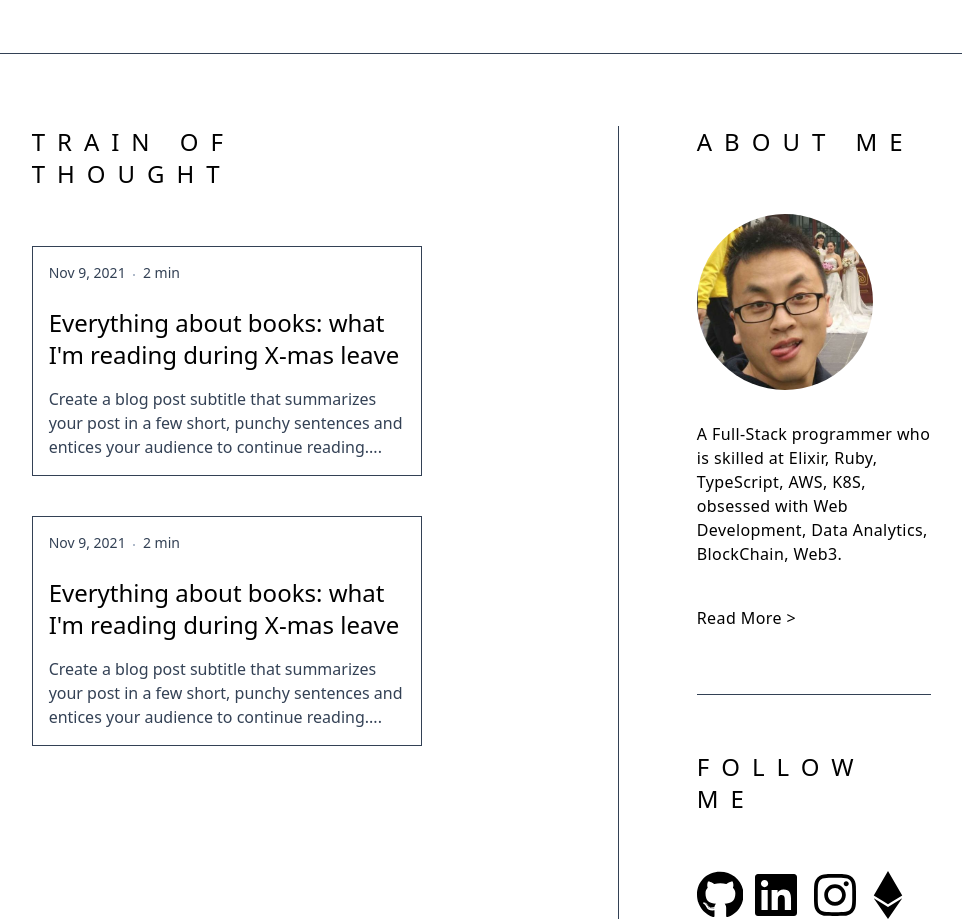
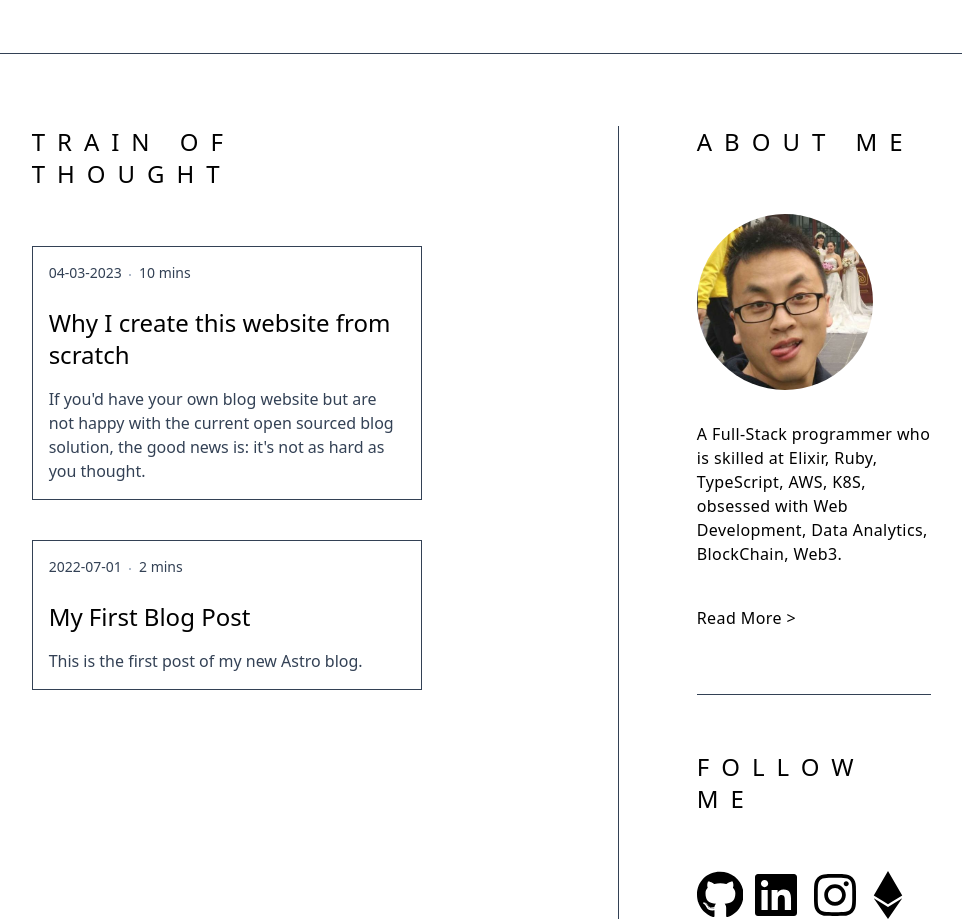
Before and after one commit to edxzh/edwardzhou.com, an Astro site: page / in a window 1280 px wide. Shown: the part 1385-2307 px from the top of the page, without its empty margins (217-1179 px from the left). Built offline with nearby package versions, Linux system fonts and the light colour scheme; Astro itself is replaced by a stand-in of ours; some packages are replaced by stand-ins of ours.

Commit message:
Read latest 10 blogs for home page

```diff
--- a/src/components/home/Blogs.astro
+++ b/src/components/home/Blogs.astro
@@ -1,3 +1,8 @@
+---
+import type { Post } from "@type";
+const { blogs } = Astro.props;
+---
+
 <section class="lg:border-r lg:col-span-2 border-slate-700">
   <div class="mx-auto lg:w-1/2">
     <p
@@ -5,42 +10,24 @@
     >
       TRAIN OF THOUGHT
     </p>
+    {
+      blogs.map((post: Post) => (
         <section class="p-4 border-0 lg:mb-10 lg:border border-slate-700">
           <div class="text-sm text-slate-700 dark:text-slate-400">
-        <time class="mr-1">Nov 9, 2021</time>
-        <span
-          class="mr-1 relative bottom-0.5 inline-block w-0.5 h-0.5 rounded-full bg-slate-400 dark:bg-slate-400"
-        ></span>
-        <span>2 min</span>
+            <time class="mr-1">{post.frontmatter.publishDate}</time>
+            <span class="mr-1 relative bottom-0.5 inline-block w-0.5 h-0.5 rounded-full bg-slate-400 dark:bg-slate-400" />
+            <span>{post.frontmatter.timeToRead}</span>
           </div>
           <div class="hover:text-purple-500">
             <h1 class="mt-6 text-2xl hover:text-purple-500">
-          Everything about books: what I'm reading during X-mas leave
+              {post.frontmatter.title}
             </h1>
             <p class="mt-4 text-slate-700 dark:text-slate-500">
-          Create a blog post subtitle that summarizes your post in a few short,
-          punchy sentences and entices your audience to continue reading....
+              {post.frontmatter.description}
             </p>
           </div>
         </section>
-
-    <section class="p-4 mb-10 border-0 lg:border border-slate-700">
-      <div class="text-sm text-slate-700 dark:text-slate-400">
-        <time class="mr-1">Nov 9, 2021</time>
-        <span
-          class="mr-1 relative bottom-0.5 inline-block w-0.5 h-0.5 rounded-full bg-slate-400 dark:bg-slate-400"
-        ></span>
-        <span>2 min</span>
-      </div>
-      <div class="hover:text-purple-500">
-        <h1 class="mt-6 text-2xl hover:text-purple-500">
-          Everything about books: what I'm reading during X-mas leave
-        </h1>
-        <p class="mt-4 text-slate-700 dark:text-slate-500">
-          Create a blog post subtitle that summarizes your post in a few short,
-          punchy sentences and entices your audience to continue reading....
-        </p>
+      ))
+    }
   </div>
 </section>
-  </div>
-</section>
--- a/src/pages/index.astro
+++ b/src/pages/index.astro
@@ -8,6 +8,11 @@ import Layout from "@layouts/Layout.astro";
 import "../styles/global.css";
 
 const allPosts = await Astro.glob("../pages/posts/*.mdx");
+const latestPosts = allPosts
+  .sort((a, b) =>
+    a.frontmatter.publishDate > b.frontmatter.publishDate ? 1 : -1
+  )
+  .slice(0, 10);
 const featured_blog = allPosts.filter((post) => post.frontmatter.featured)[0];
 
 const pageTitle = "Edward Zhou";
@@ -24,7 +29,7 @@ const pageTab = "home";
     class="w-11/12 py-8 mx-auto border-b border-slate-700 dark:border-slate-100 lg:grid lg:grid-cols-3"
   >
     <!-- blogs -->
-    <Blogs />
+    <Blogs blogs={latestPosts} />
     <!-- about me -->
     <AboutMe />
   </section>
--- a/src/type.ts
+++ b/src/type.ts
@@ -4,6 +4,10 @@ export type Post = {
     title: string;
     publishDate: string;
     timeToRead: string;
+    description: string;
     image: { url: string; alt: string };
+    featured?: boolean;
+    tags: string[];
+    author?: string;
   };
 };
```
Lines whose indentation alone changed are shown as unchanged.
